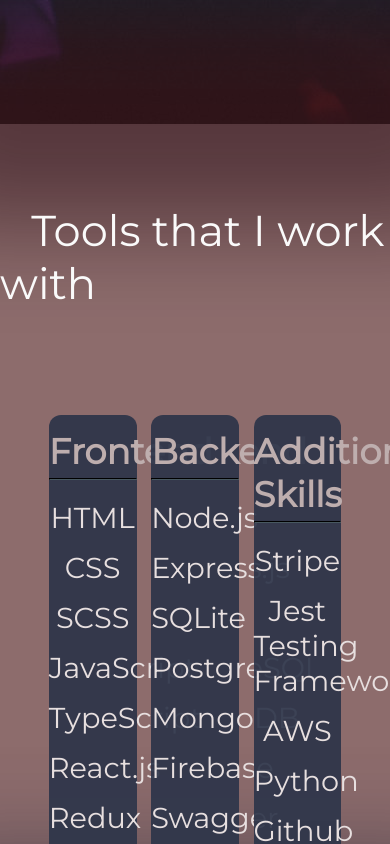
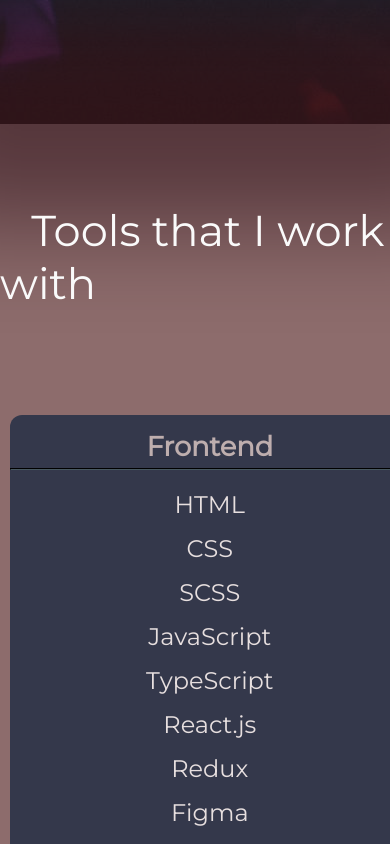
Before and after one commit to WilliamBerlin76/my-website, a React (Create React App) app: page / in a window 390 px wide. Shown: the part 720-1564 px from the top of the page. Built offline with nearby package versions, Linux system fonts and the light colour scheme.

Commit message:
added some media queries

```diff
--- a/src/components/about/about.module.scss
+++ b/src/components/about/about.module.scss
@@ -1,10 +1,14 @@
 .aboutContainer{
     position: relative;
-    font-size: 1.4rem;
+    font-size: 1.35rem;
     width: 50%;
     line-height: 1.5;
-    margin: 12% auto;
+    margin: 200px auto;
 
+    @media screen and (max-width: 1350px) {
+        width: 80%;
+        margin: 220px auto
+    }
     .backButton{
         transition: .2s;
             font-size: 2rem;
--- a/src/components/projectModal/projectModal.module.scss
+++ b/src/components/projectModal/projectModal.module.scss
@@ -12,9 +12,11 @@
     border-radius: 10px;
     position: fixed;
     top: 0;
-    margin: 5% auto;
+    margin: 100px auto;
+    overflow: auto;
     z-index: 2;
     width: 30%;
+    min-width: 500px;
     height: 80%;
     background: #e9dcdc;
     box-shadow: 0 0 10px 3px #242323;
--- a/src/components/skillCards/skillCards.module.scss
+++ b/src/components/skillCards/skillCards.module.scss
@@ -1,10 +1,11 @@
-
 .card{
     width: 30%;
     height: 100%;
+    min-height: 500px;
     background: #2d3549ea;
     border-radius: 12px;
-
+    min-width: 400px;
+    margin: 0 auto 45px;
     .titleContainer{
         width: 100%;
         margin-top: 15px;
@@ -13,6 +14,9 @@
             color: #beaeae;
             font-size: 2.2rem;
             font-weight: bold;
+            @media screen and (max-width: 1400px) {
+                font-size: 1.7rem;
+            }
         }
     }
     hr{
@@ -28,6 +32,9 @@
             font-size: 1.8rem;
             margin-top: 15px;
             color: #e7dfdf;
+            @media screen and (max-width: 1400px) {
+                font-size: 1.5rem
+            }
         }
     }
 }
--- a/src/pages/skills/skills.module.scss
+++ b/src/pages/skills/skills.module.scss
@@ -1,5 +1,5 @@
 .skillsSection{
-    height: 100vh;
+    position: relative;
     .colorOverlay{
         width: 100%;
         height: 100%;
@@ -21,11 +21,15 @@
         position: relative;
         display: flex;
         justify-content: space-between;
+        flex-wrap: wrap;
         z-index: 1;
         height: 60%;
         width: 75%;
         margin-top: 200px;
         border-radius: 15px;
         margin: 185px auto;
+        @media screen and (max-width: 1400px) {
+            width: 95%;
+        }
     }
 }
```
